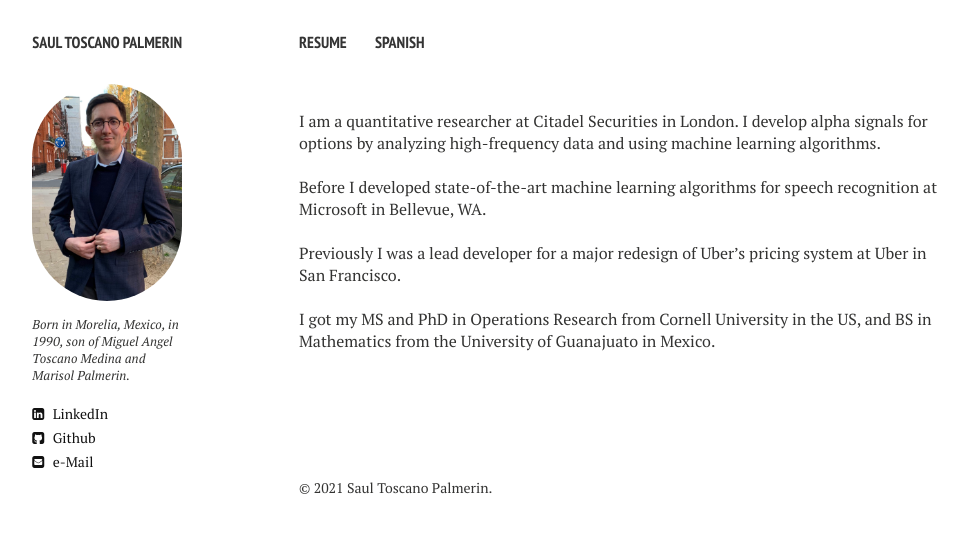
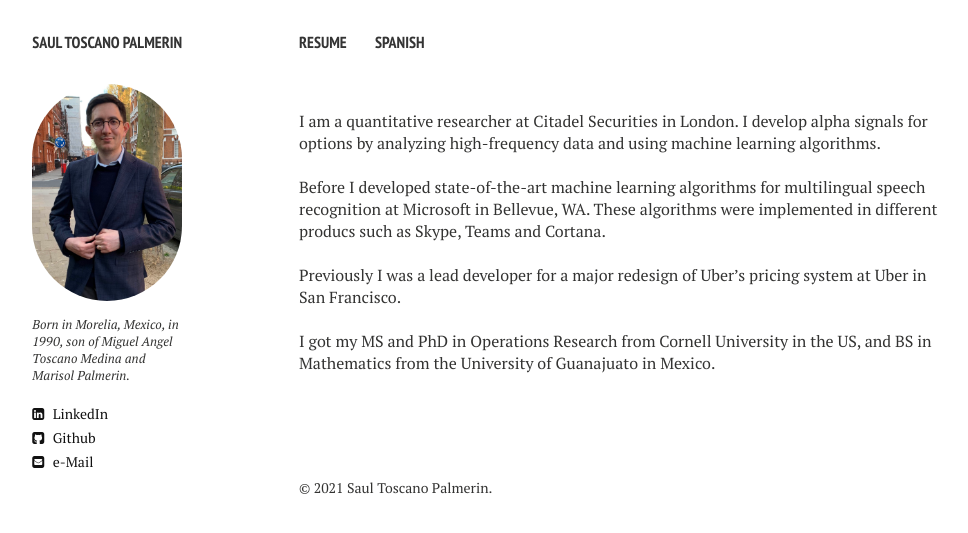
Before and after one commit to toscanosaul/saul, a Jekyll site: the page built from index.md, in a window 1280 px wide. Shown: the top 533 px of the page, without its empty margins (21-989 px from the left). Built offline with Jekyll 4.4.1, drawn with Linux system fonts in a browser that asks for light colours; nearby versions of some CDN libraries.

Commit message:
Update index.md

```diff
--- a/index.md
+++ b/index.md
@@ -9,7 +9,7 @@ tags: [Jekyll, theme, responsive, blog, template]
 I am a quantitative researcher at Citadel Securities in London. I develop alpha signals for options by analyzing high-frequency data and using machine learning algorithms.
 
 <br />
-Before I developed state-of-the-art machine learning algorithms for speech recognition at Microsoft in Bellevue, WA.
+Before I developed state-of-the-art machine learning algorithms for multilingual speech recognition at Microsoft in Bellevue, WA. These algorithms were implemented in different producs such as Skype, Teams and Cortana.
 
 <br />
 Previously I was a lead developer for a major redesign of Uber's pricing system at Uber in San Francisco.
```
